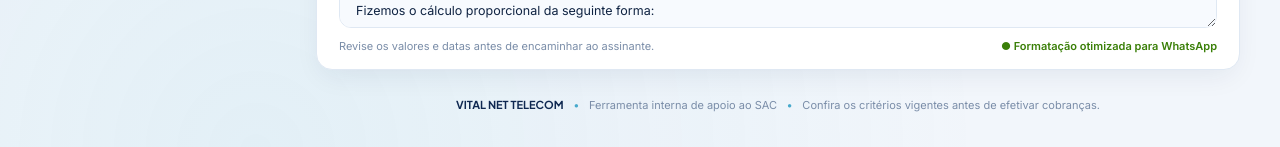
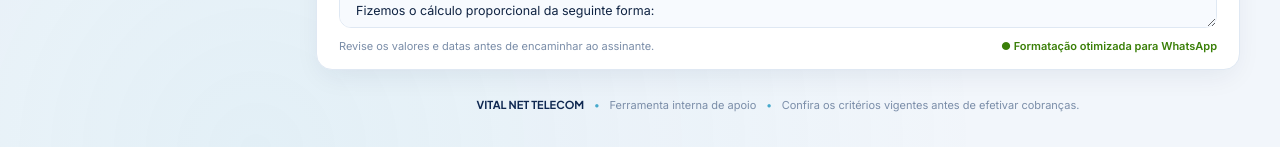
Before and after one commit to sacgiliel-lgtm/calculadora-proporcionais-vitalnet, a React (Vite) app: page / in a window 1280 px wide. Shown: the part 1242-1389 px from the top of the page. Built offline with nearby package versions, Linux system fonts and the light colour scheme.

Commit message:
Update footer text for internal support tool

```diff
--- a/src/App.tsx
+++ b/src/App.tsx
@@ -1019,7 +1019,7 @@ export default function App() {
           )}
 
           <footer className="footer">
-            <strong>VITAL NET TELECOM</strong> <span>•</span> Ferramenta interna de apoio ao SAC <span>•</span> Confira os critérios vigentes antes de efetivar cobranças.
+            <strong>VITAL NET TELECOM</strong> <span>•</span> Ferramenta interna de apoio <span>•</span> Confira os critérios vigentes antes de efetivar cobranças.
           </footer>
         </div>
       </main>
```
